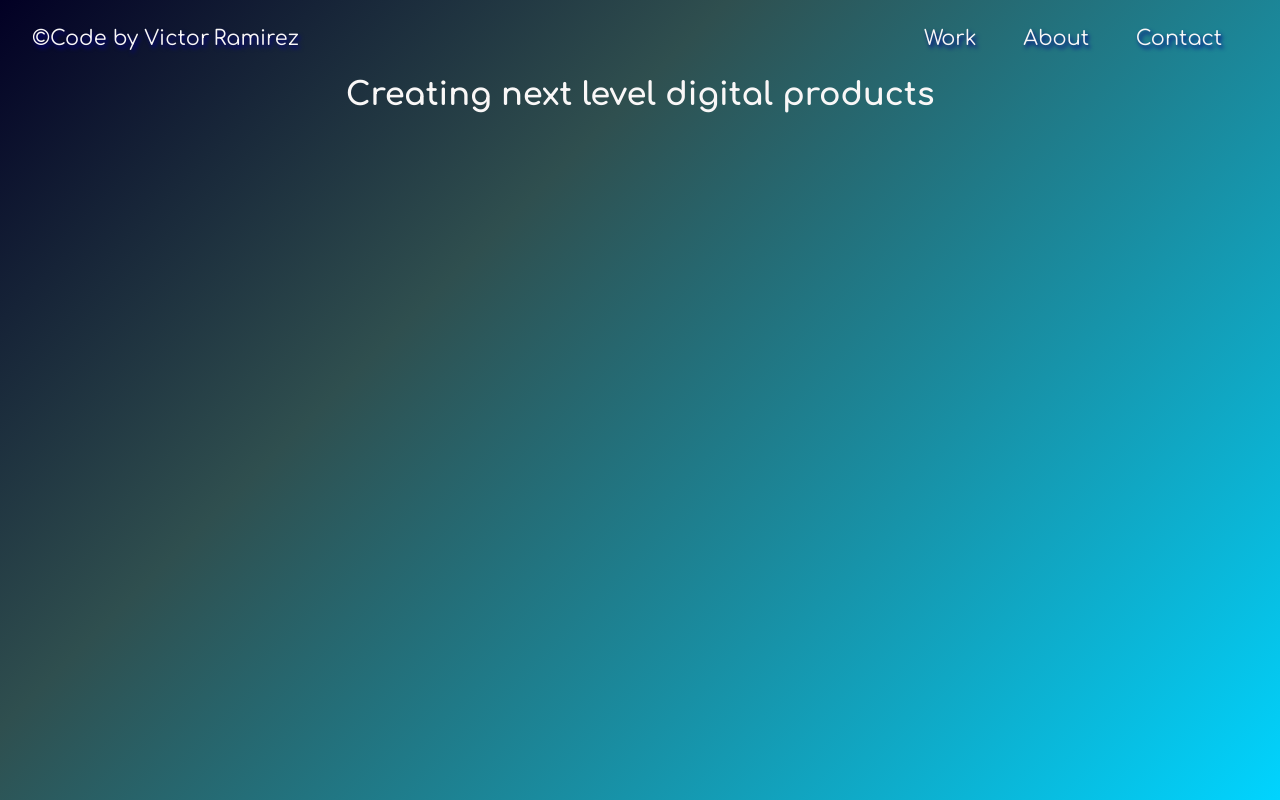
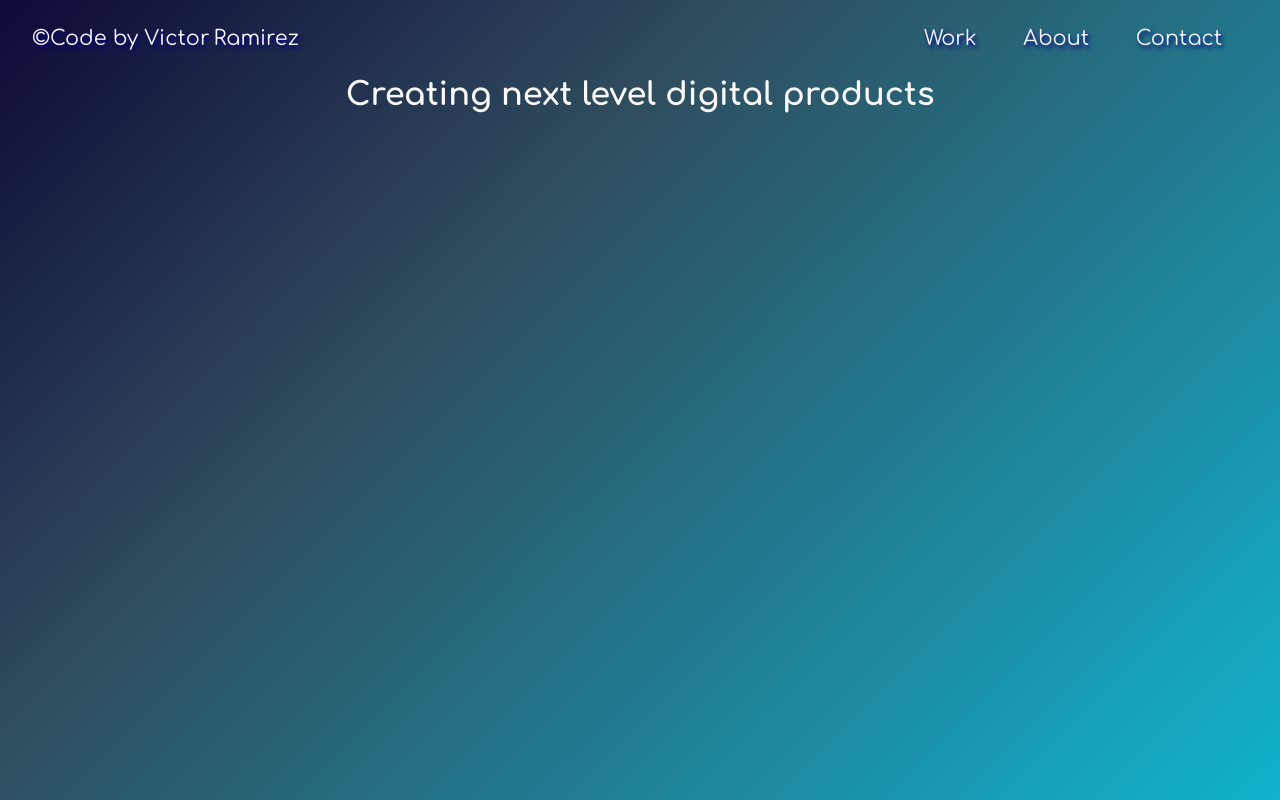
Before and after one commit to sevdevelop11/portfolio, an Angular app: page /work in a window 1280 px wide. Built offline with nearby package versions, Linux system fonts and the light colour scheme; a web font is replaced by a local one.

Commit message:
FIX: Routes

```diff
--- a/src/app/app.routes.ts
+++ b/src/app/app.routes.ts
@@ -12,4 +12,5 @@ export const routes: Routes = [
     { path: 'about', component: AboutComponent},
     { path: 'contact', component: ContactComponent},
 
+
 ];
--- a/src/app/components/shared/navbar/navbar.component.html
+++ b/src/app/components/shared/navbar/navbar.component.html
@@ -2,7 +2,7 @@
   <div class="credits-top">
     <div class="btn btn-link btn-left-top">
       <a
-        href="/home"
+        href="home"
         class="btn-click magnetic"
         data-strength="20"
         data-strength-text="10"
--- a/src/styles.scss
+++ b/src/styles.scss
@@ -16,9 +16,9 @@ html {
   background: rgb(2, 0, 36);
   background: linear-gradient(
     135deg,
-    rgba(2, 0, 36, 1) 0%,
-    rgba(47, 79, 79, 1) 35%,
-    rgba(0, 212, 255, 1) 100%
+    rgb(14, 9, 56) 0%,
+    rgb(47, 76, 93) 35%,
+    rgb(17, 179, 206) 100%
   );
   background-repeat: no-repeat;
   color: var(--primary);
```
